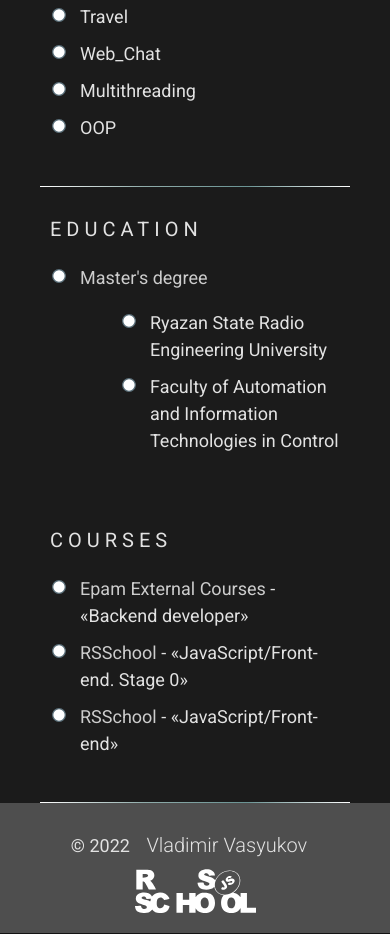
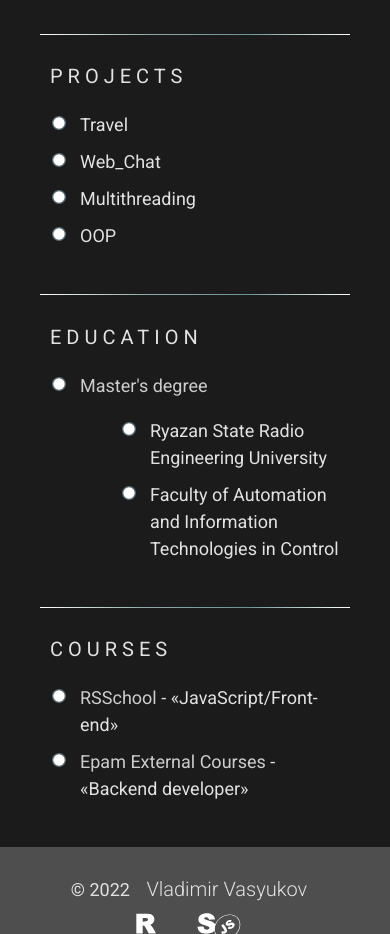
Before and after one commit to VladimirVasyukov/rsschool-cv, a plain HTML site: page index.html in a window 390 px wide. Shown: the part 1780-2714 px from the top of the page. Drawn offline with Linux system fonts and the light colour scheme.

Commit message:
fix: summary

```diff
--- a/index.html
+++ b/index.html
@@ -66,7 +66,7 @@
             <section class="section" id="summary">
                 <h2 class="section-title">Summary</h2>
                     <p>
-                        I started learning programming in January 2021. My choice was backend developement. I completed external coursess successfully, but decided to change my choice to front-end development. I do my best to learn HTML/CSS/JS at a high level now, get practical experience, and also learn the React framework to become a front-end developer.
+                        I started learning programming in 2021. I tried myself in both backend and frontend development. After completing the courses, I decided to develop further into the front-end, because knowledge of javascript will allow me to develop both front-end and back-end applications and build mobile apps with React Native. I do my best to learn HTML/CSS/JS at a high level now, get practical experience, and also learn the React framework to become a front-end developer.
                     </p>
             </section>
             <section class="section" id="skills">
@@ -107,7 +107,7 @@
                     </li>
                 </ul>
             </section>
-            <section class="section section-education" id="education">
+            <section class="section" id="education">
                 <h2 class="section-title">Education</h2>
                 <ul class="section-list">
                         <li class="section-item">
@@ -123,25 +123,19 @@
                         </li>
                 </ul>
             </section>
-            <section class="section section-courses" id="courses">
+            <section class="section" id="courses">
                 <h2 class="section-title">Courses</h2>
                 <ul class="section-list">
+                    <li class="section-item">
+                        RSSchool
+                        <span> -
+                            <a href="https://rs.school/js/" title="RSSchool">«JavaScript/Front-end»</a>
+                        </span>
+                    </li>
                     <li class="section-item">
                         Epam External Courses
                         <span> -
                             <a href="https://www.epam.com/" title="EPAM">«Backend developer»</a>
-                        </span>
-                    </li>
-                    <li class="section-item">
-                        RSSchool
-                        <span> -
-                            <a href="https://rs.school/js-stage0/" title="RSSchool">«JavaScript/Front-end. Stage 0»</a>
-                        </span>
-                    </li>
-                    <li class="section-item">
-                        RSSchool
-                        <span> -
-                            <a href="https://rs.school/js/" title="RSSchool">«JavaScript/Front-end»</a>
                         </span>
                     </li>
                 </ul>
--- a/style.css
+++ b/style.css
@@ -98,11 +98,6 @@ body {
 .pre {
   overflow-x: auto;
   white-space: pre-wrap;
-}
-
-.section-education,
-.section-courses {
-  border-bottom: 0;
 }
 
 .section-profile-logo {
@@ -274,8 +269,8 @@ body {
     flex-direction: column;
     align-items: center;
   }
-  .section-courses {
-    border-bottom: 1px solid #4e4e4e;
+  .section:last-child {
+    border-bottom: none;
   }
   .footer-container {
     flex-direction: column;
```
